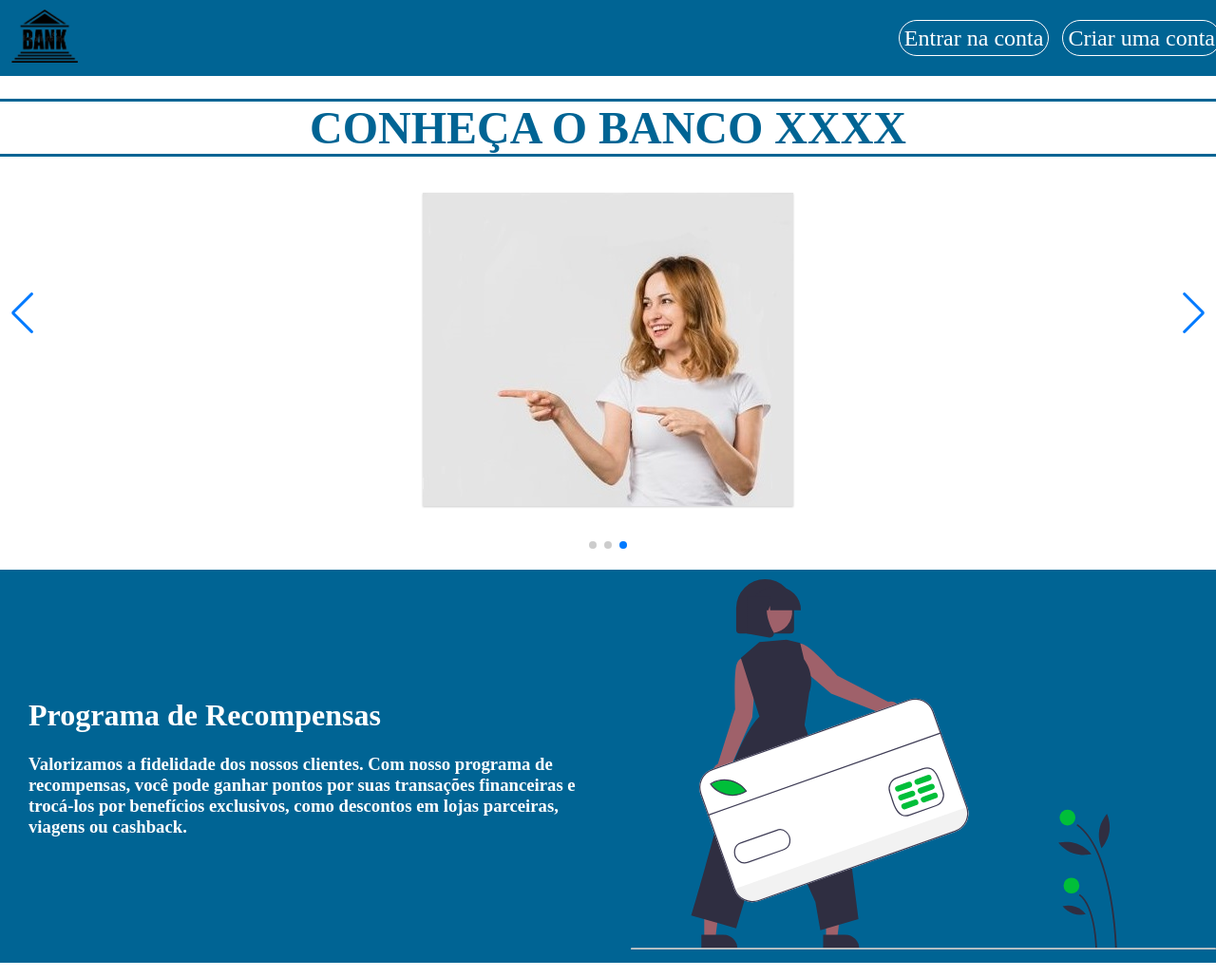
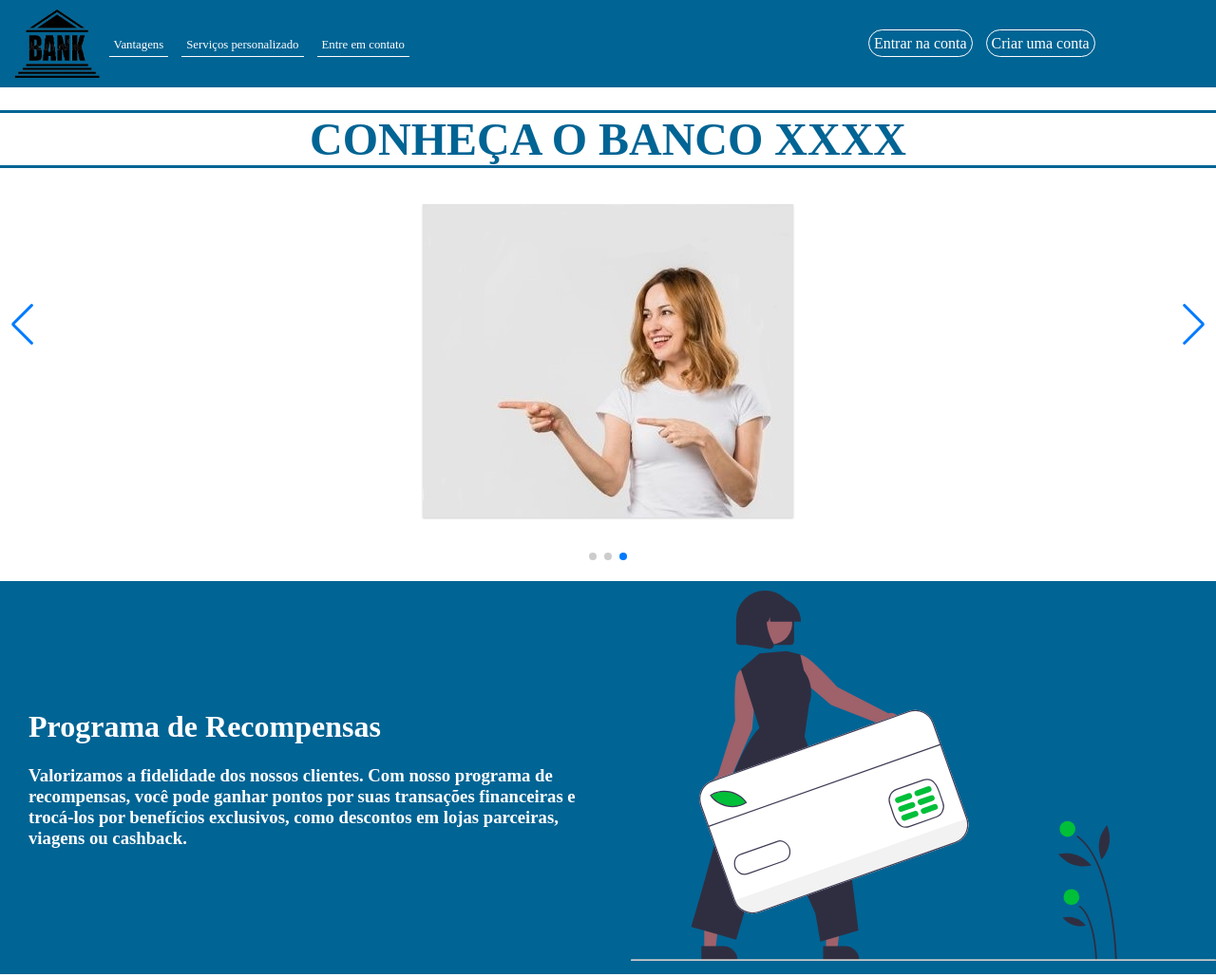
Before and after one commit to HenriqueGrizao/A3, a plain HTML site: page index.html in a window 1280 px wide. Shown: the top 1029 px of the page at 95% size. Drawn offline with Linux system fonts and the light colour scheme; a web font is replaced by a local one.

Commit message:
Topo melhorado

```diff
--- a/CSS/css.css
+++ b/CSS/css.css
@@ -1,12 +1,18 @@
-body{
-    margin: 0px;
-}
+@import url('https://fonts.googleapis.com/css2?family=Wix+Madefor+Text:wght@500&display=swap');
+
 
 *{
     font-family: 'Wix Madefor Text', 'Sans-serif';
 }
 
+
+body{
+    margin: 0px;
+}
+
+
 /* Topo do site (Menu) */
+
 
 #topo{
     background-color: #006494;
@@ -18,24 +24,53 @@ body{
     width: 100%;
     z-index: 2;
     top: 0;
+    align-items: center;
 }
 
+
 #topo-logo{
-    padding: 5px 7px;
-    width: 70px;
+    padding: 5px 10px;
+    width: 7%;
+    display: inline;
 }
 
-nav ul {
+
+#a1{
+    width: 70%;
+    display: inline;
+}
+
+
+nav{
+    display: inline;
+}
+
+
+#topo div div{
+    display: inline;
+}
+
+
+.Menu-links{
+    width: 30%;
+}
+
+
+.Menu-links ul {
     list-style: none;
     padding: 0;
 }
 
-nav ul li{
+
+.Menu-links ul li{
     display: inline;
-    font-size: 1.5em;
+    font-size: 1em;
 }
 
-nav .link{
+
+.Menu-links .link{
+    position: relative;
+    right: 30px;
     border: 1px solid white;
     border-radius: 20px;
     color: white;
@@ -44,10 +79,52 @@ nav .link{
     margin-left: 10px;
 }
 
-nav .link:hover{
+
+.Menu-links .link:hover{
+    color: #006494;
+    background-color: white;
+}
+
+
+.atalhos{
+    display: inline;
+    position: relative;
+    left: 20px;
+}
+
+
+.atalhos ul {
+    list-style: none;
+    padding: 0;
+    display: inline;
+}
+
+
+.atalhos ul li{
+    display: inline;
+    font-size: 1em;
+}
+
+
+.atalhos .link{
+    display: inline;
+    position: relative;
+    right: 30px;
+    border-bottom: 1px solid white;
+    color: white;
+    text-decoration: none;
+    padding: 5px;
+    margin-left: 10px;
+    font-size: 0.8em;
+}
+
+
+.atalhos .link:hover{
     background-color: white;
     color: #006494;
 }
+
+
 
 
 /* Carrosel */
@@ -81,10 +158,12 @@ nav .link:hover{
     margin-top: 0.5em;
 }
 
+
 .swiper {
   height: 500px;
   margin-bottom: 20px;
 }
+
 
 .swiper-horizontal>.swiper-pagination-bullets, .swiper-pagination-bullets.swiper-pagination-horizontal, .swiper-pagination-custom, .swiper-pagination-fraction{
   bottom: -2px;
@@ -96,7 +175,9 @@ nav .link:hover{
   }
 }
 
+
 /* Banner informativo */
+
 
 .banner{
     background-color: #006494;
@@ -105,9 +186,11 @@ nav .link:hover{
     align-items: center;
 }
 
+
 .bannerInverso{
     flex-direction: row-reverse;
 }
+
 
 .banner-texto{
     width: 49%;
@@ -116,18 +199,24 @@ nav .link:hover{
     padding: 30px;
 }
 
+
 .banner-imagem{
     width: 50%;
     padding: 10px 0;
 
+
 }
+
 
 .teste{
     clear: both;
 }
 
 
+
+
 /* Vantagens */
+
 
 #card-vantagen{
     display: flex;
@@ -135,9 +224,11 @@ nav .link:hover{
     flex-wrap: wrap;
 }
 
+
 #vantagens{
     margin-bottom: 20px;
 }
+
 
 .vantagem{
     width: 30%;
@@ -149,16 +240,20 @@ nav .link:hover{
     margin-bottom: 25px;
 }
 
+
 .vantagem i{
     font-size: 3em;
 }
+
 
 #titulo-Vantagens{
     color: #006494;
     text-align: center;
 }
 
+
 /* Roda pé */
+
 
 footer{
     display: flex;
@@ -168,16 +263,19 @@ footer{
     align-items: center;
 }
 
+
 #rodape-redesSociais{
     margin-top: 15px;
     padding-left: 5px;
     font-size: 1.7em;
 }
 
+
 #rodape-redesSociais a{
     color: white;
     padding: 5px 3px 3px 3px;
 }
+
 
 #rodape-redesSociais a:hover{
     background-color: white;
@@ -185,20 +283,24 @@ footer{
     border-radius: 100%;
 }
 
+
 #rodape-informacoes{
 font-size: 0.9em;
 }
+
 
 @media (max-width: 650px) {
     .banner-imagem {
       display: none;
     }
 
+
     .banner-texto{
         width: 100%;
     }
 
-    nav{
+
+    #Menu-links{
         font-size: 0.8em;
     }
 
@@ -209,9 +311,11 @@ font-size: 0.9em;
         display: none;
     }
 
+
     #rodape-informacoes{
         font-size: 0.5em;
     }
+
 
     #tituloCarrosel{
         font-size: 2.0em;
--- a/index.html
+++ b/index.html
@@ -10,16 +10,29 @@
     </head>
     <body>
         <header id="topo" class="topo-posicao">
-            <div>
-                <img src="IMG/banco_logo.png"  id="topo-logo" width="140px" alt="Logo do bando">
+            <img src="IMG/banco_logo.png"  id="topo-logo" width="140px" alt="Logo do bando">
+            <div id="a1">
+                    <!-- <img src="IMG/banco_logo.png"  id="topo-logo" width="140px" alt="Logo do bando"> -->
+                    <nav class="atalhos">
+                        <ul>
+                            <li><a href="#vantagens"  class="link">Vantagens</a></li>
+                            <li><a href="#ServicoPersonalizado" class="link">Serviços personalizado</a></li>
+                            <li><a href="#rodape-redesSociais" class="link">Entre em contato</a></li>
+                        </ul>
+                    </nav>
             </div>
-            <nav>
+
+
+
+
+            <nav class="Menu-links">
                 <ul>
                     <li><a href="" class="link">Entrar na conta</a></li>
                     <li><a href="" class="link">Criar uma conta</a></li>
                 </ul>
             </nav>
         </header>
+
 
         <div class="swiper" id="primeiroConteudo">
             <h1 id="tituloCarrosel">CONHEÇA O BANCO XXXX</h1>
@@ -46,6 +59,7 @@
           <div class="swiper-pagination"></div>
         </div>
 
+
         <div class="banner">
             <div class="banner-texto">
                 <h1>Programa de Recompensas</h1>
@@ -56,6 +70,7 @@
                 <img src="IMG/undraw_credit_card_payments_re_qboh.svg" width="100%"></img>
             </div>
         </div>
+
 
         <div id="vantagens">
             <div>
@@ -95,7 +110,8 @@
             </diV>
         </div>
 
-        <div class="banner bannerInverso">
+
+        <div class="banner bannerInverso" id="ServicoPersonalizado">
             <div class="banner-texto">
                 <h1>Serviços personalizados</h1>
                 <h3> Nossa equipe de especialistas está sempre pronta para atender às suas necessidades financeiras. Oferecemos um atendimento personalizado, ajudando você a alcançar seus objetivos financeiros e a encontrar soluções adaptadas às suas necessidades</h3>
@@ -104,8 +120,6 @@
                 <img src="IMG/undraw_receipt_re_fre3.svg" width="100%"></img>
             </div>
         </div>
-
-
 
         <footer>
             <div id="rodape-redesSociais"class="fa-3x">
```
